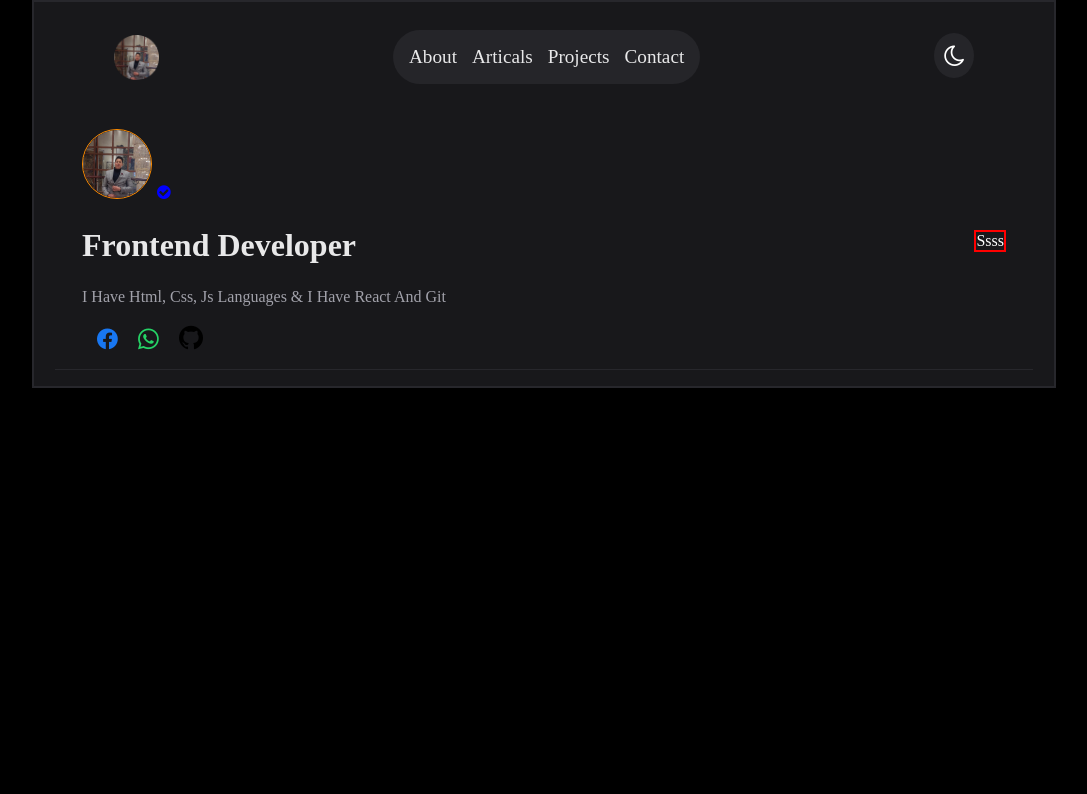
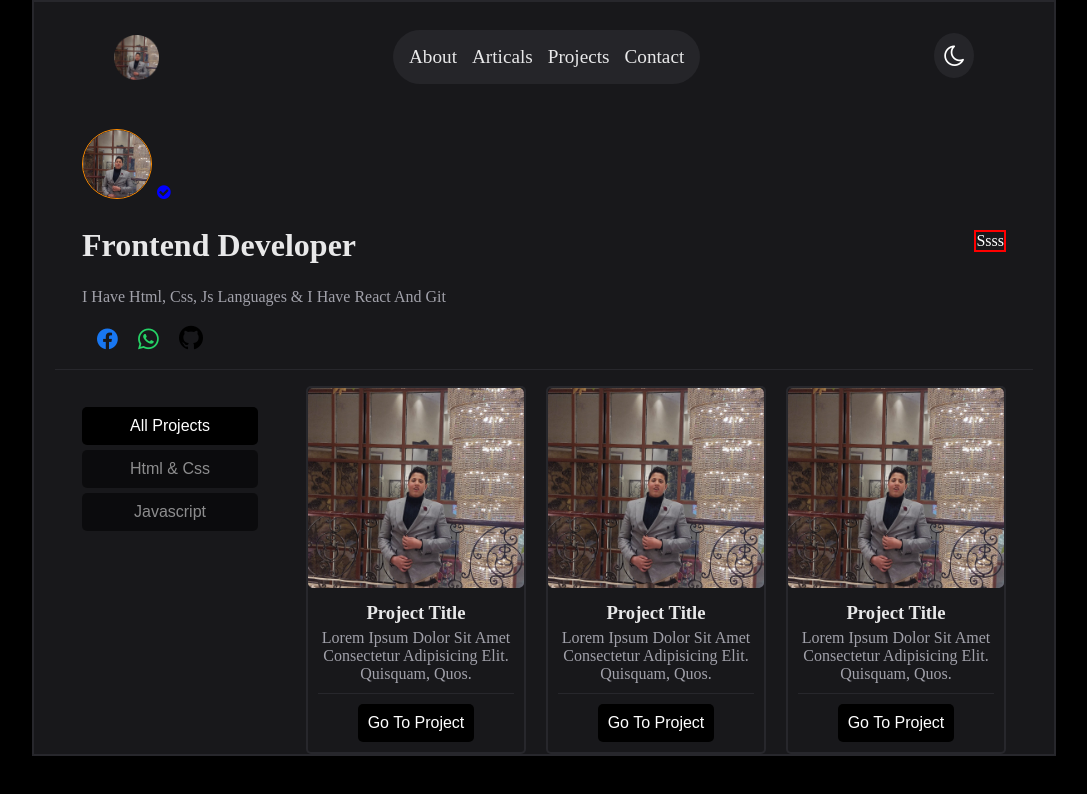
Before and after one commit to seifelkorashy/portfolio-website, a React (Vite) app: page / in a window 1280 px wide. Shown: the top 794 px of the page, without its empty margins (96-1183 px from the left). Built offline with nearby package versions, Linux system fonts and the light colour scheme.

Commit message:
end main sec

```diff
--- a/src/App.jsx
+++ b/src/App.jsx
@@ -1,5 +1,6 @@
 import Header from "./componants/header/header";
 import Hero from "./componants/hero/hero";
+import Main from "./componants/main/main";
 function App() {
 
   return (
@@ -7,6 +8,7 @@ function App() {
       <Header/>
       <Hero />
       <div className="line"></div>
+      <Main />
     </div>
   )
 }
--- /dev/null
+++ b/src/componants/main/main.css
@@ -0,0 +1,118 @@
+/* left sec */
+main.flex {
+    gap:3rem;
+    align-items: start;
+}
+
+main .left-sec {
+    display: flex;
+    flex-direction: column;
+    gap: 5px;
+    margin-top: 1.3rem;
+}
+
+main .left-sec button {
+    width: 11rem;
+    padding: 10px;
+    border: none;
+    outline: none;
+    background-color: var(--primary-color);
+    color: #fff;
+    opacity: .5;
+    cursor: pointer;
+    font-size: 1rem;
+    border-radius: 5px;
+    transition: .3s;
+}
+
+main .left-sec button:hover, main .left-sec button.active {
+    opacity: 1;
+}
+
+main .right-sec {
+    display: grid;
+    grid-template-columns: repeat(auto-fill, minmax(200px, 1fr));
+    gap: 20px;
+    flex-grow: 1;
+}
+
+main .right-sec .card {
+    justify-content: center;
+    border: 2px solid var(--border);
+    border-radius: 5px;
+    background-color: var(--secondry-color);
+    text-align: center;
+    transition: .3s;
+}
+
+main .right-sec .card:hover {
+    border: 2px solid var(--blue);
+}
+
+main .right-sec .card img {
+    width: 100%;
+    height: 200px;
+    object-fit: cover;
+    border-radius: 5px;
+}
+
+main .right-sec .card .card-content {
+    display: flex;
+    flex-direction: column;
+    gap: 5px;
+    padding: 10px;
+    border-radius: 5px;
+    color: var(--title);
+    text-align: center;
+    transition: .3s;
+}
+
+main .right-sec .card .card-content h1 {
+    font-size: 1.5rem;
+    font-weight: 500;
+    color: var(--title);
+    text-align: center;
+}
+
+main .right-sec .card .card-content p {
+    font-size: 1rem;
+    color: var(--sub-title);
+    text-align: center;
+    border-bottom: 1px solid var(--border);
+    padding-bottom: 10px;
+}
+
+main .right-sec .card button {
+    padding: 10px;
+    border: none;
+    outline: none;
+    background-color: var(--primary-color);
+    color: #fff;
+    cursor: pointer;
+    border-radius: 5px;
+    color: #fff;
+    transition: .3s;
+    margin-bottom: 10px;
+}
+
+main .right-sec .card button:hover {
+    background-color: var(--blue);
+}
+
+main .right-sec .card button a {
+    color: #fff;
+    font-size: 1rem;
+}
+
+
+@media (max-width:600px) {
+    main {
+        flex-direction: column;
+        gap: 2rem;
+    }
+
+    main .left-sec {
+        margin: auto;
+
+    }
+}
--- /dev/null
+++ b/src/componants/main/main.jsx
@@ -0,0 +1,42 @@
+import "./main.css";
+
+export default function Main() {
+    return(
+         <main className="flex">
+            <div className="left-sec">
+                <button className="active">all projects</button>
+                <button>html & css</button>
+                <button>javascript</button>
+            </div>
+
+
+            <div className="right-sec ">
+                <div className="card border">
+                    <img width={255} src="public/me.jpg" alt=""/>
+                    <div className="card-content">
+                        <h3>Project Title</h3>
+                        <p>Lorem ipsum dolor sit amet consectetur adipisicing elit. Quisquam, quos.</p>
+                    </div>
+                    <button><a href="">go to project</a></button>
+
+                </div>
+                <div className="card">
+                    <img width={255} src="public/me.jpg" alt=""/>
+                    <div className="card-content">
+                        <h3>Project Title</h3>
+                        <p>Lorem ipsum dolor sit amet consectetur adipisicing elit. Quisquam, quos.</p>
+                    </div>
+                    <button><a href="">go to project</a></button>
+                </div>
+                <div className="card">
+                    <img width={255} src="public/me.jpg" alt=""/>
+                    <div className="card-content">
+                        <h3>Project Title</h3>
+                        <p>Lorem ipsum dolor sit amet consectetur adipisicing elit. Quisquam, quos.</p>
+                    </div>
+                    <button><a href="">go to project</a></button>
+                </div>
+            </div>
+        </main>
+    )
+}
```
